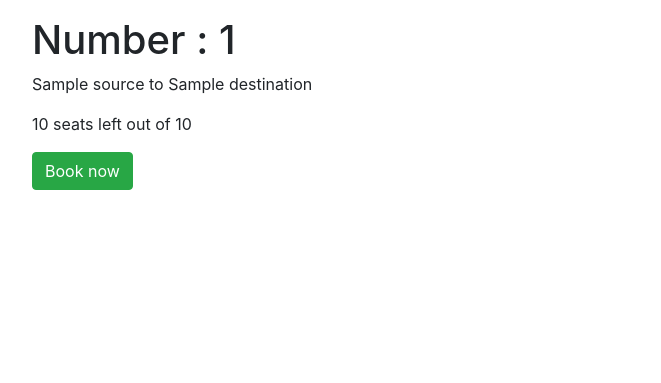
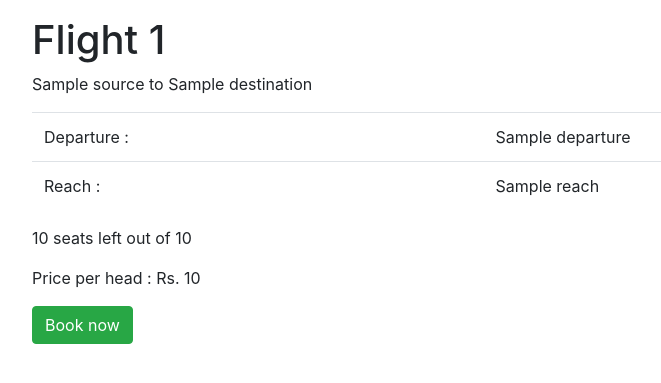
Before and after one commit to PratikGarai/Airline-Reservation-System, a Django app: template AirlineReservation/AirApp/templates/FlightList.html in a window 1280 px wide. Shown: the part 96-479 px from the top of the page, without its empty margins (53-714 px from the left). Run offline with Django 3.2, Linux system fonts and the light colour scheme; the template is opened without the code that fills it: most values are stand-ins (such as "Sample title", 1, 10 or a date in 2020); some libraries are stand-ins or nearby versions.

Commit message:
Final changes made

```diff
--- a/AirlineReservation/AirApp/templates/FlightList.html
+++ b/AirlineReservation/AirApp/templates/FlightList.html
@@ -5,9 +5,20 @@
 	{% else %}
 		{% for flight in flight_list %}
 		<div class = "flight-div">
-			<h1> Number : {{ flight.number }} </h1>
+			<h1> Flight {{ flight.number }} </h1>
 			<p> {{ flight.source }} to {{ flight.destination }} </p>
+			<table class="table times">
+				<tr>
+					<td> Departure : </td>
+					<td> {{flight.departure}} </td>
+				</tr>
+				<tr>
+					<td> Reach : </td>
+					<td> {{flight.reach}} </td>
+				</tr>
+			</table>
 			<p> {{ flight.vacancy }} seats left out of {{ flight.capacity }} </p>
+			<p> Price per head : Rs. <span class="price"> {{flight.price_per_head}} </span></p>
 			{% if flight.vacancy == 0 %}
 				<a class="btn btn-light">Seats Full</a>
 			{% else %}
```
